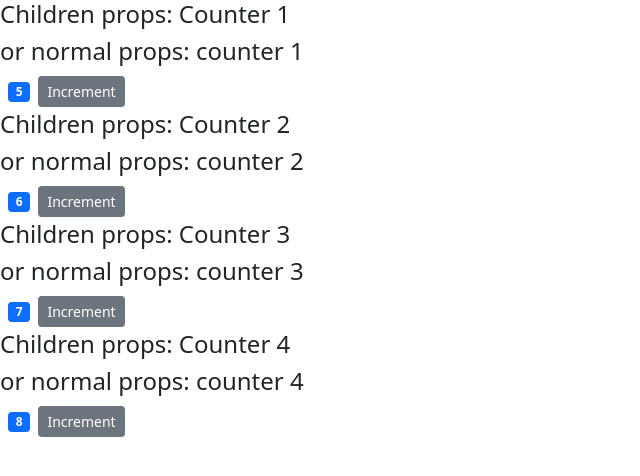
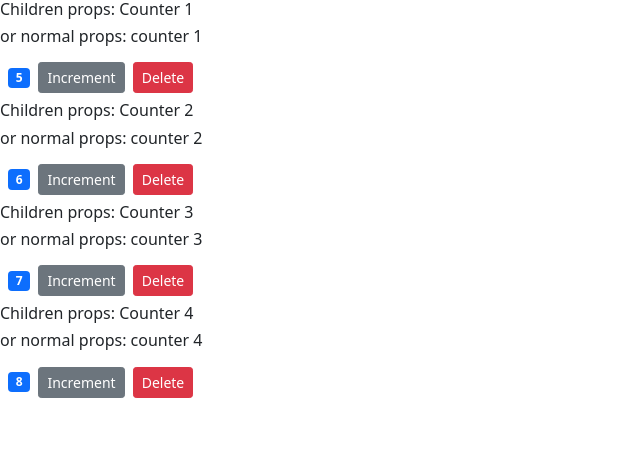
Before and after one commit to rua1hc/react_fdn_cnt_app, a React (Create React App) app: page / in a window 1280 px wide. Shown: the top 476 px of the page, without its empty margins (0-640 px from the left). Built offline with nearby package versions, Linux system fonts and the light colour scheme.

Commit message:
s4v7 handling event delete btn

```diff
--- a/src/comps/counter.jsx
+++ b/src/comps/counter.jsx
@@ -51,7 +51,7 @@ class Counter extends Component {
             // <React.Fragment>
             <div>
                 {this.props.children}
-                <h4>or normal props: counter {this.props.id}</h4>
+                <h6>or normal props: counter {this.props.id}</h6>
 
                 {/* <img src={this.state.imgUrl} alt="" /> */}
 
@@ -93,6 +93,13 @@ class Counter extends Component {
                     {this.state.tags.length !== 0 && "Please create a new tag!"}
                 </div>
                 {this.renderTags()} */}
+
+                <button
+                    onClick={() => this.props.onDelete(this.props.id)}
+                    className="btn btn-danger btn-sm m-2"
+                >
+                    Delete
+                </button>
             </div>
             // </React.Fragment>
         );
--- a/src/comps/counters.jsx
+++ b/src/comps/counters.jsx
@@ -12,12 +12,23 @@ class Counters extends Component {
         ],
     };
 
+    handleDelete = (counterId) => {
+        let counters = this.state.counters.filter((c) => c.id !== counterId);
+        this.setState({ counters });
+    };
+
     render() {
         return (
             <div>
                 {this.state.counters.map((c) => (
-                    <Counter key={c.id} value={c.value} selected id={c.id}>
-                        <h4>Children props: Counter {c.id}</h4>
+                    <Counter
+                        key={c.id}
+                        value={c.value}
+                        selected
+                        id={c.id}
+                        onDelete={this.handleDelete}
+                    >
+                        <h6>Children props: Counter {c.id}</h6>
                     </Counter>
                 ))}
             </div>
```
